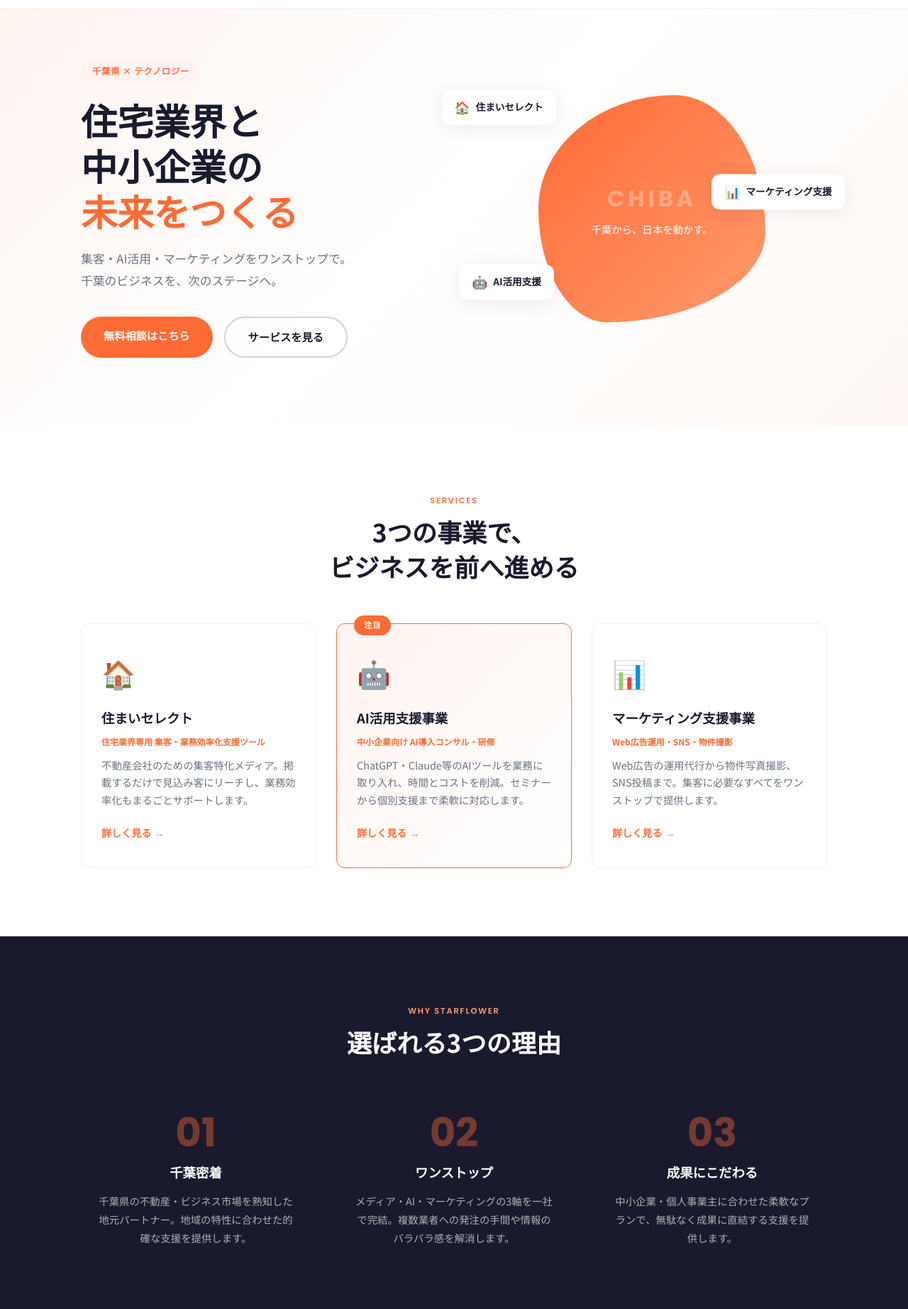
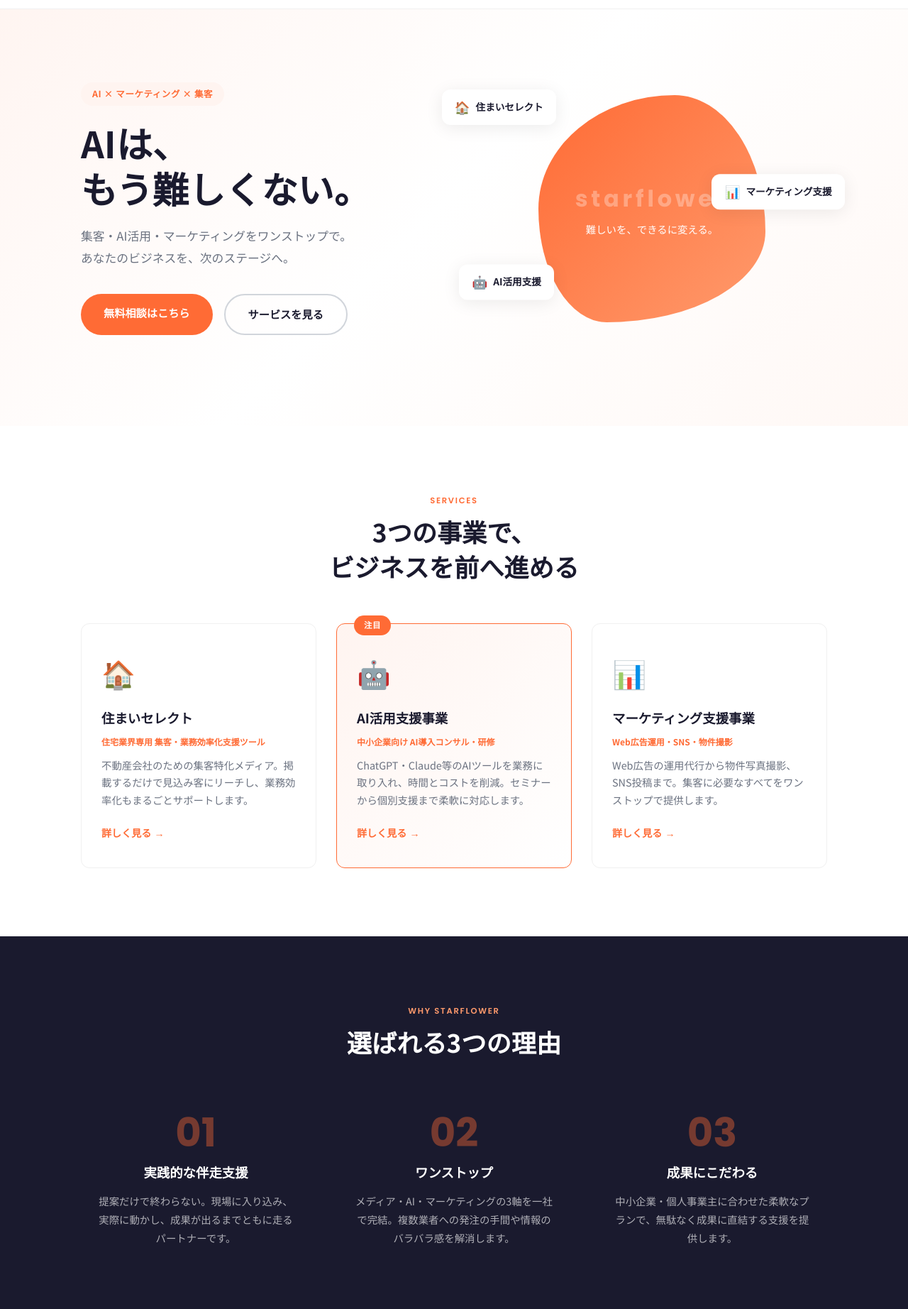
Before and after one commit to star-flower-tech/starflower-hp, a plain HTML site: page index.html in a window 1280 px wide. Shown: the part 56-1900 px from the top of the page at 71% size. Drawn offline with Linux system fonts and the light colour scheme.

Commit message:
update: remove 千葉 from copy, new catchcopy AIは、もう難しくない。

```diff
--- a/index.html
+++ b/index.html
@@ -3,8 +3,8 @@
 <head>
   <meta charset="UTF-8">
   <meta name="viewport" content="width=device-width, initial-scale=1.0">
-  <title>starflower | 千葉の住宅業界・中小企業を支援</title>
-  <meta name="description" content="starflowerは千葉県を拠点に、住まいセレクト・AI活用支援・マーケティング支援の3事業で、住宅業界と中小企業のデジタル化・集客をサポートします。">
+  <title>starflower | AIで、ビジネスを前へ進める</title>
+  <meta name="description" content="starflowerは、住まいセレクト・AI活用支援・マーケティング支援の3事業で、住宅業界と中小企業のデジタル化・集客をサポートします。">
   <link rel="preconnect" href="https://fonts.googleapis.com">
   <link rel="preconnect" href="https://fonts.gstatic.com" crossorigin>
   <link href="https://fonts.googleapis.com/css2?family=Noto+Sans+JP:wght@300;400;500;700&family=Poppins:wght@400;600;700&display=swap" rel="stylesheet">
@@ -34,9 +34,9 @@
   <section class="hero">
     <div class="container">
       <div class="hero-content fade-in">
-        <span class="hero-badge">千葉県 × テクノロジー</span>
-        <h1>住宅業界と<br>中小企業の<br><span class="highlight">未来をつくる</span></h1>
-        <p class="hero-sub">集客・AI活用・マーケティングをワンストップで。<br>千葉のビジネスを、次のステージへ。</p>
+        <span class="hero-badge">AI × マーケティング × 集客</span>
+        <h1>AIは、<br>もう難しくない。</h1>
+        <p class="hero-sub">集客・AI活用・マーケティングをワンストップで。<br>あなたのビジネスを、次のステージへ。</p>
         <div class="hero-cta">
           <a href="contact.html" class="btn-primary">無料相談はこちら</a>
           <a href="services.html" class="btn-ghost">サービスを見る</a>
@@ -46,8 +46,8 @@
         <div class="hero-blob">
           <div class="blob-inner">
             <div class="blob-text">
-              <span class="blob-en">CHIBA</span>
-              <span class="blob-ja">千葉から、日本を動かす。</span>
+              <span class="blob-en">starflower</span>
+              <span class="blob-ja">難しいを、できるに変える。</span>
             </div>
           </div>
         </div>
@@ -111,8 +111,8 @@
       <div class="why-grid">
         <div class="why-item fade-in">
           <div class="why-number">01</div>
-          <h3>千葉密着</h3>
-          <p>千葉県の不動産・ビジネス市場を熟知した地元パートナー。地域の特性に合わせた的確な支援を提供します。</p>
+          <h3>実践的な伴走支援</h3>
+          <p>提案だけで終わらない。現場に入り込み、実際に動かし、成果が出るまでともに走るパートナーです。</p>
         </div>
         <div class="why-item fade-in">
           <div class="why-number">02</div>
@@ -135,7 +135,7 @@
         <div class="blog-text">
           <span class="section-label">BLOG</span>
           <h2>お役立ち情報を<br>発信中</h2>
-          <p>AI活用・不動産マーケティング・千葉のビジネス情報など、現場で使えるノウハウをnoteで発信しています。</p>
+          <p>AI活用・不動産マーケティング・中小企業のデジタル化など、現場で使えるノウハウをnoteで発信しています。</p>
           <a href="https://note.com/" target="_blank" rel="noopener" class="btn-primary">noteで読む →</a>
         </div>
         <div class="blog-visual">
@@ -146,7 +146,7 @@
             </div>
             <div class="blog-card-item">
               <span class="blog-tag-item">不動産</span>
-              <p>千葉の不動産会社がSNSで集客するための具体的な方法</p>
+              <p>不動産会社がSNSで集客するための具体的な方法</p>
             </div>
             <div class="blog-card-item">
               <span class="blog-tag-item">マーケティング</span>
@@ -173,7 +173,7 @@
       <div class="footer-grid">
         <div class="footer-brand">
           <div class="footer-logo"><img src="logo-white.svg" alt="starflower" height="28" style="display:block;"></div>
-          <p>千葉県を拠点に、住宅業界と中小企業のデジタル化・集客をサポートします。</p>
+          <p>住宅業界と中小企業のデジタル化・集客をサポートします。</p>
         </div>
         <div class="footer-links">
           <h4>サービス</h4>
```
